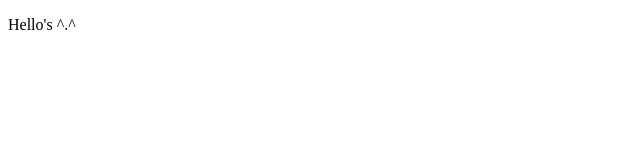
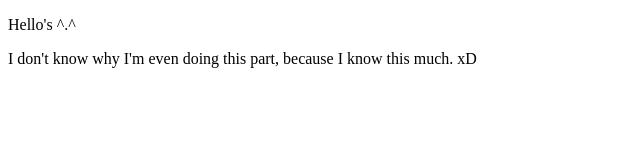
Before and after one commit to xtempeststormx/webdesignershaven.github.io, a plain HTML site: page index.html in a window 1280 px wide. Shown: the whole page, without its empty margins (0-640 px from the left). Drawn offline with Linux system fonts and the light colour scheme.

Commit message:
Add files via upload

```diff
--- a/index.html
+++ b/index.html
@@ -12,6 +12,8 @@ to decide if the page has been designed using modern web standards or to work wi
 
 </head>
 <body>
+<!--<P> tags are used for blocks of text. -->
 <p> Hello's ^.^ </p>
+<p>I don't know why I'm even doing this part, because I know this much. xD</p>
 </body>
 </html>
```
